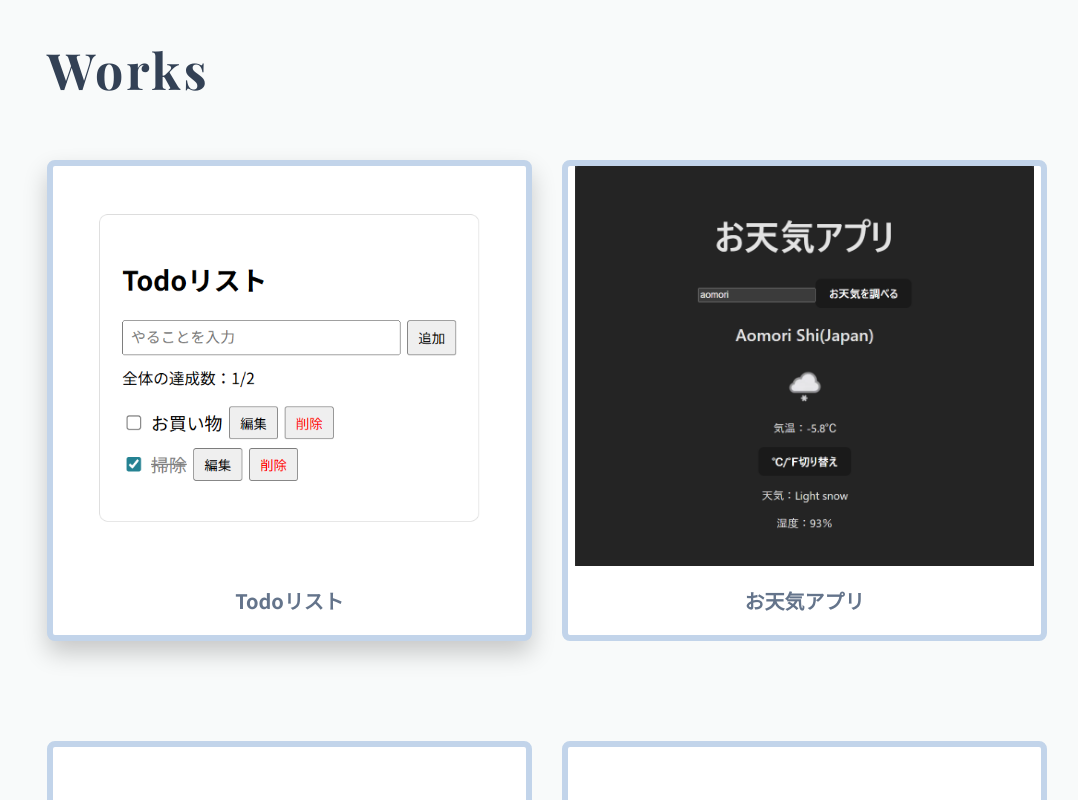
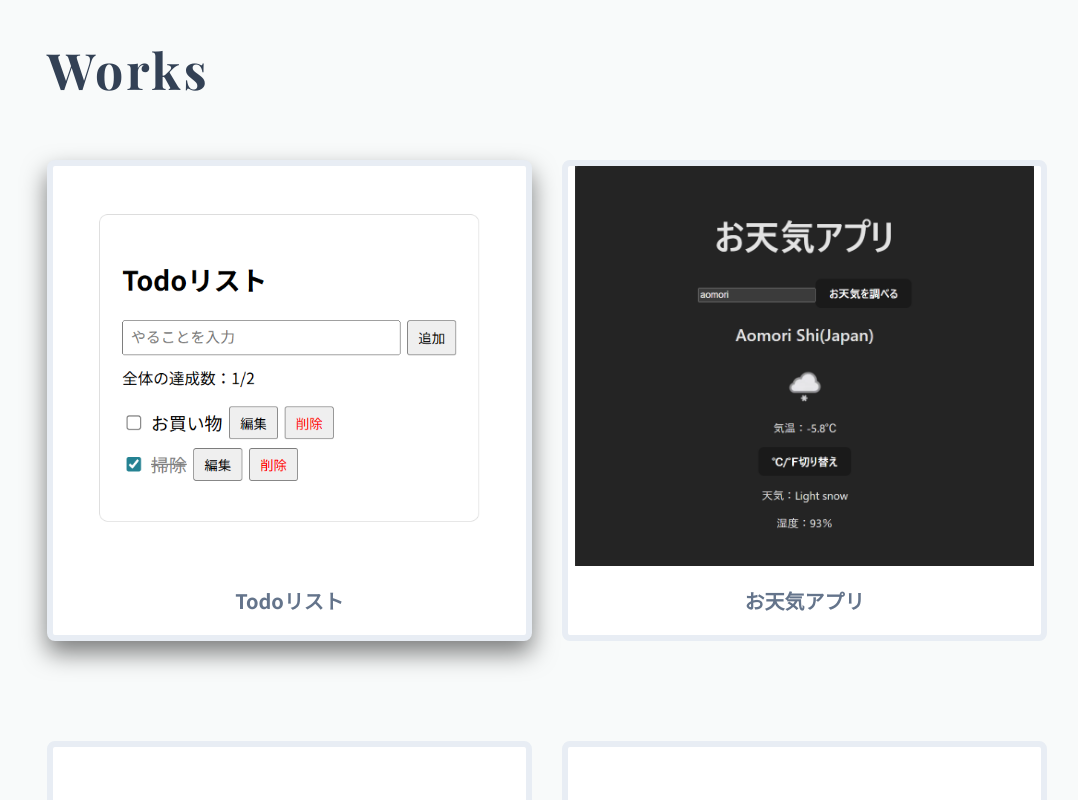
Before and after one commit to ikehatakasumi-del/myportfolio, a Next.js app: page / in a window 1280 px wide. In both pictures the pointer is over the link "Todoリスト". Shown: the part 720-1520 px from the top of the page, without its empty margins (93-1171 px from the left). Built offline with nearby package versions, Linux system fonts and the light colour scheme; a web font is replaced by a local one.

Commit message:
詳細ページのボタンにアニメーション追加

```diff
--- a/app/globals.css
+++ b/app/globals.css
@@ -132,12 +132,12 @@ h4 {
     background: #FFFFFF;
     border-radius: 8px;
     /* border: 6px solid #E2E8F0; */
-    border: 6px solid #c2d4ea;
+    border: 6px solid #e8edf4;
     margin-bottom: 70px;
     transition: box-shadow 0.3s ease, transform 0.3s ease;
 }
 .works-item:hover {
-    box-shadow: 0 12px 24px rgba(0,0,0,0.2);
+    box-shadow: 0 12px 24px rgba(0,0,0,0.5);
     transform: translateY(-6x);
 }
 .works-list p {
@@ -145,11 +145,11 @@ h4 {
     font-size: 20px;
 }
 .works-image {
-  width: 100%;
-  height: 400px;
-  display: block;
+    width: 100%;
+    height: 400px;
+    display: block;
   /* 画像がゆがむのを防ぐ */
-  object-fit: contain;
+    object-fit: contain;
 }
 
 /* skills */
@@ -225,11 +225,14 @@ h4 {
     text-decoration: none;
     font-weight: 600;
     box-shadow: 4px 2px 2px #85888a;
+    transition: all 0.3s;
+    display: inline-block;
 }
 .nav-btn:hover {
-    color: white;
-    background: #475569;
+    transform: translateY(-3px);
+    opacity: 0.8;
 }
+
 /* ↓これはメインの */
 .nav-check, .nav-open {
     display: none;
```
